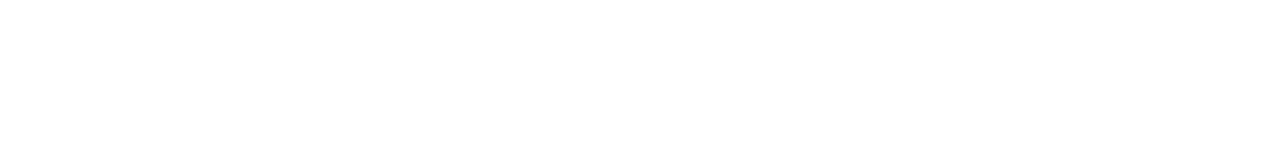
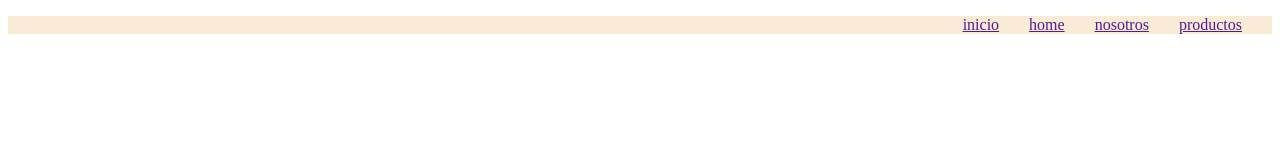
Before and after one commit to FranciscoLujan/PGweb, a plain HTML site: page index.html in a window 1280 px wide. Drawn offline with Linux system fonts and the light colour scheme.

Commit message:
Version 1
s

```diff
--- /dev/null
+++ b/CSS/estilo.css
@@ -0,0 +1,16 @@
+.barra {
+    display: flex;
+    flex-direction: row;
+    justify-content: flex-end;
+    top: 0;
+}
+
+.items {
+    margin-right: 30px;
+    list-style: none;
+}
+
+.navbar {
+    top: 0;
+    background-color: antiquewhite;
+}
--- a/index.html
+++ b/index.html
@@ -3,8 +3,18 @@
 <head>
     <meta charset="UTF-8">
     <title>autos</title>
+    <link rel="stylesheet" href="CSS/estilo.css">
 </head>
 <body>
-
+<div >
+    <nav class="navbar">
+        <ul class="barra">
+            <li class="items"><a href="">inicio</a></li>
+            <li class="items"><a href="">home</a></li>
+            <li class="items"><a href="">nosotros</a></li>
+            <li class="items"><a href="">productos</a></li>
+        </ul>
+    </nav>
+</div>
 </body>
 </html>
```
